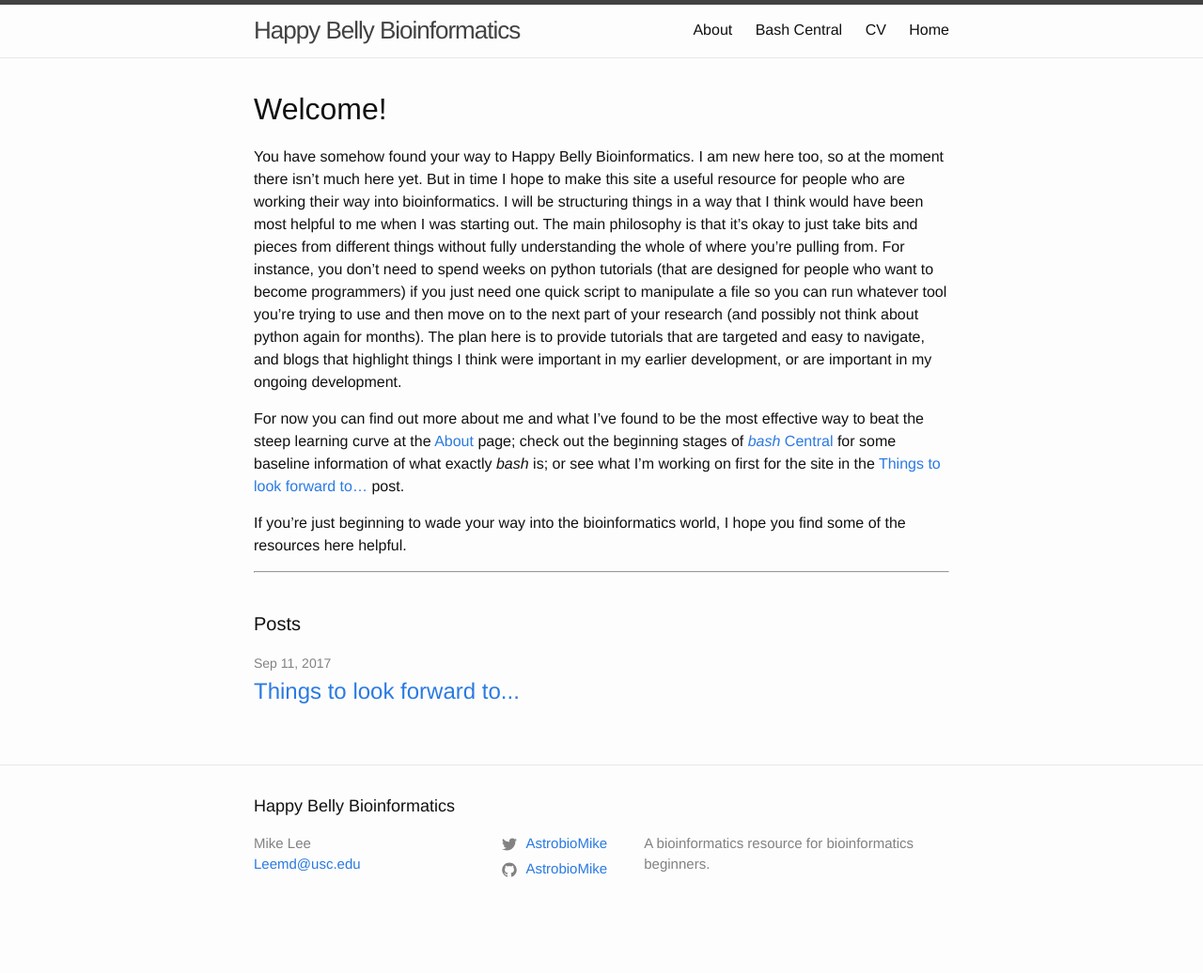
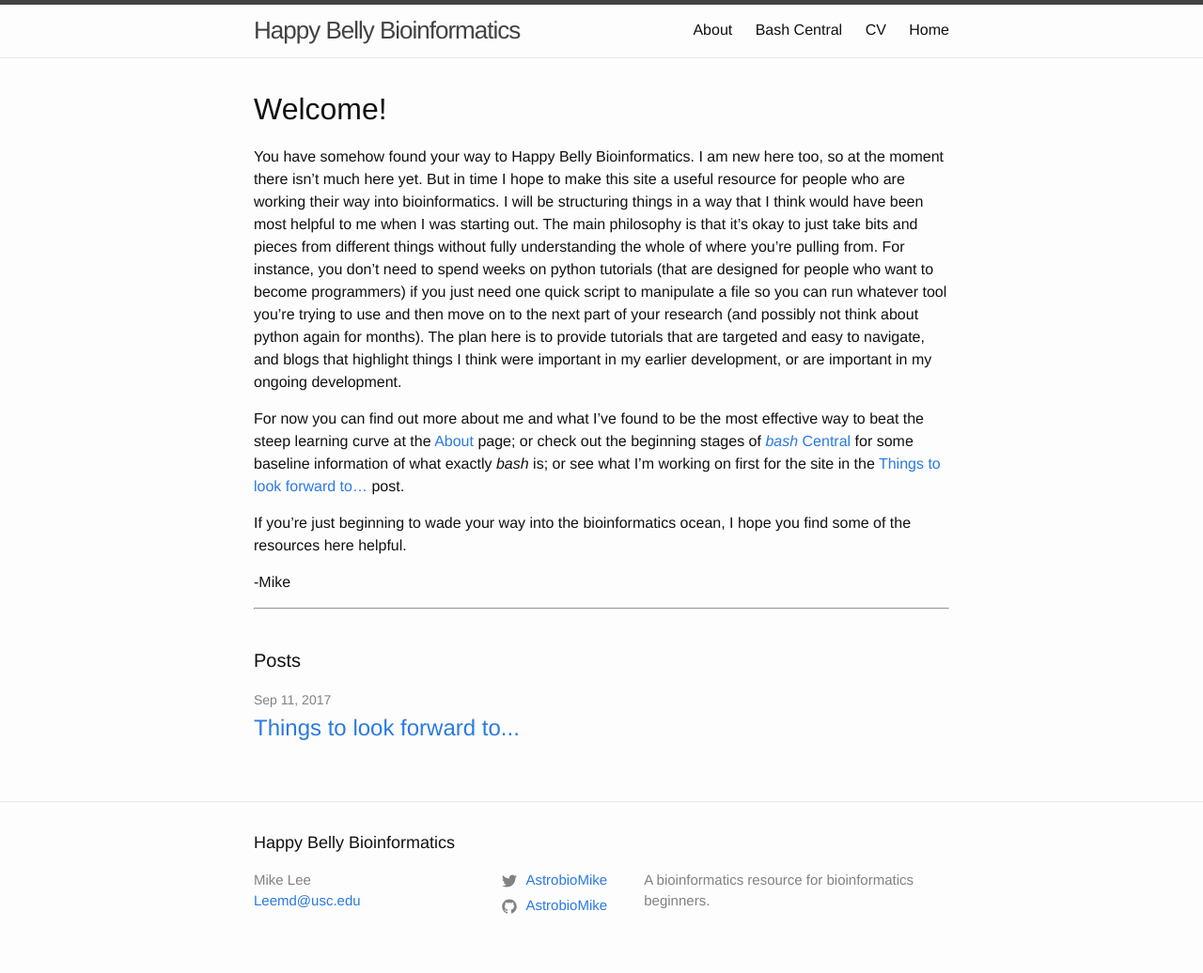
Before and after one commit to AstrobioMike/AstrobioMike.github.io, a Jekyll site: the page built from index.md, in a window 1280 px wide. Shown: the whole page at 94% size. Built offline with Jekyll 4.4.1, drawn with Linux system fonts in a browser that asks for light colours; before the commit the page ends 997 px from its top, so only the background shows below that.

Commit message:
Update index.md

```diff
--- a/index.md
+++ b/index.md
@@ -10,9 +10,11 @@ title: Home
 
 You have somehow found your way to Happy Belly Bioinformatics. I am new here too, so at the moment there isn't much here yet. But in time I hope to make this site a useful resource for people who are working their way into bioinformatics. I will be structuring things in a way that I think would have been most helpful to me when I was starting out. The main philosophy is that it's okay to just take bits and pieces from different things without fully understanding the whole of where you're pulling from. For instance, you don't need to spend weeks on python tutorials (that are designed for people who want to become programmers) if you just need one quick script to manipulate a file so you can run whatever tool you're trying to use and then move on to the next part of your research (and possibly not think about python again for months). The plan here is to provide tutorials that are targeted and easy to navigate, and blogs that highlight things I think were important in my earlier development, or are important in my ongoing development.
 
-For now you can find out more about me and what I've found to be the most effective way to beat the steep learning curve at the [About](/about/) page; check out the beginning stages of [*bash* Central](/bash.html) for some baseline information of what exactly *bash* is; or see what I'm working on first for the site in the [Things to look forward to...](/2017/09/11/coming-soon.html) post.
+For now you can find out more about me and what I've found to be the most effective way to beat the steep learning curve at the [About](/about/) page; or check out the beginning stages of [*bash* Central](/bash.html) for some baseline information of what exactly *bash* is; or see what I'm working on first for the site in the [Things to look forward to...](/2017/09/11/coming-soon.html) post.
 
-If you're just beginning to wade your way into the bioinformatics world, I hope you find some of the resources here helpful.
+If you're just beginning to wade your way into the bioinformatics ocean, I hope you find some of the resources here helpful.
+
+-Mike
 
 ---
 <br>
```
